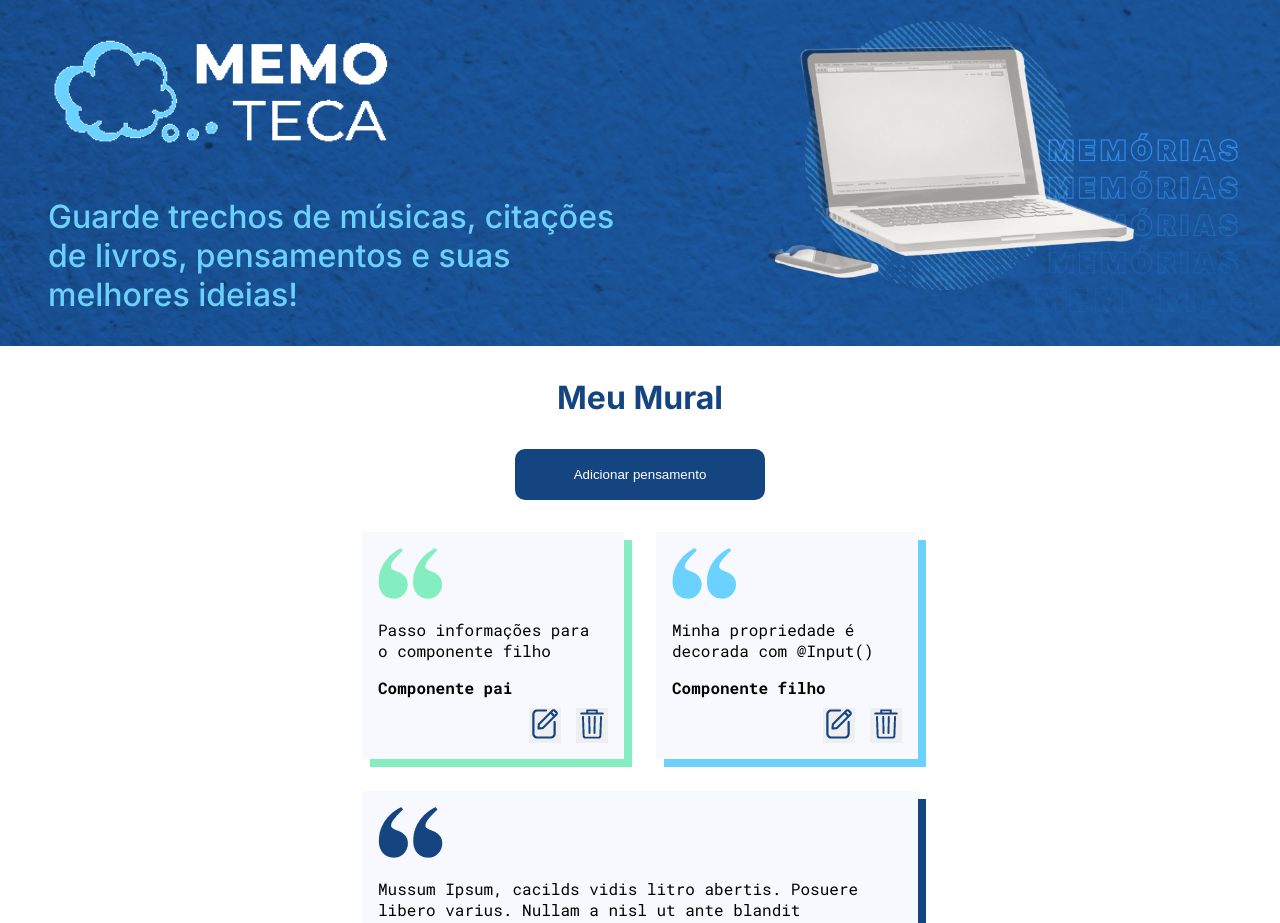
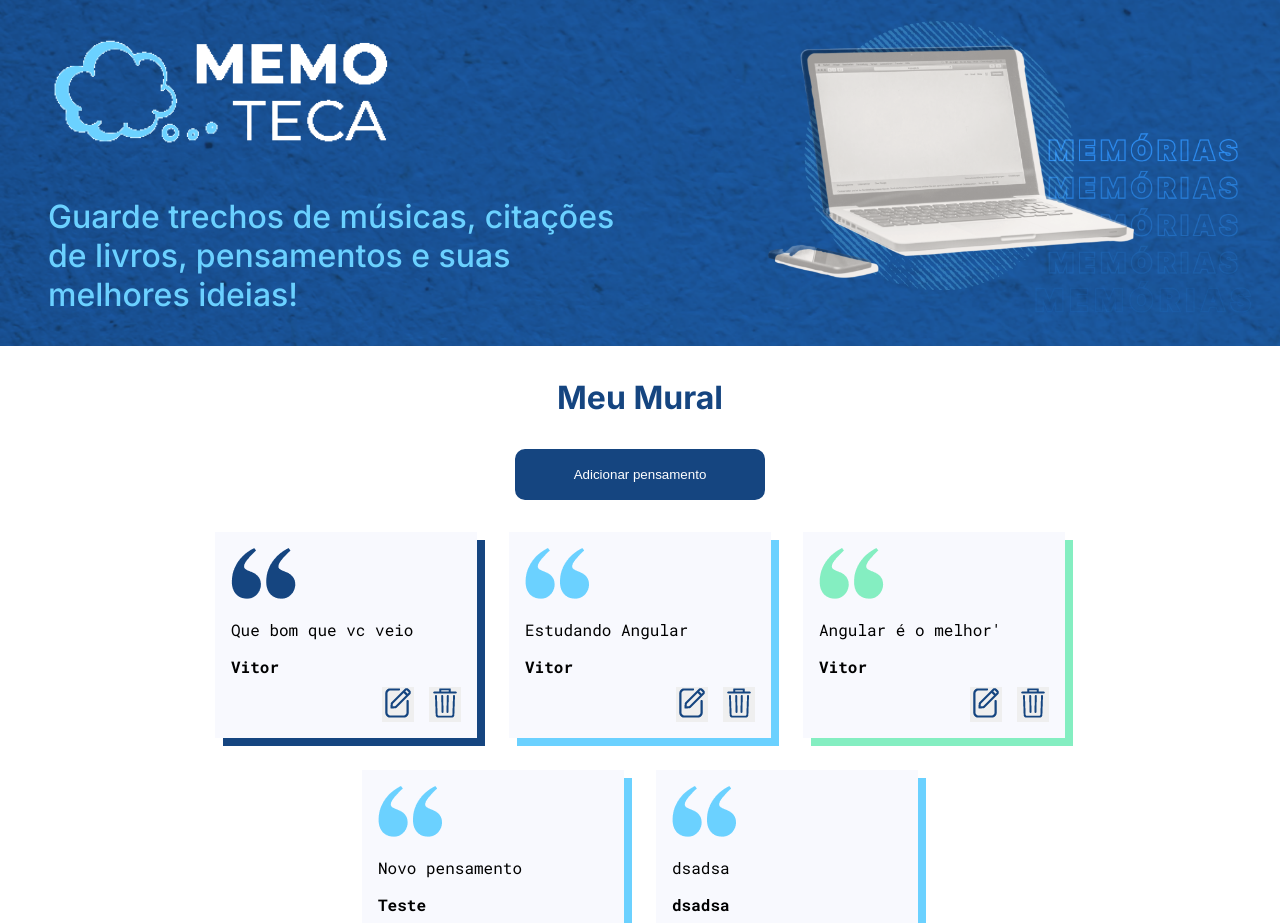
Before and after one commit to vitorcbs/memoteca, an Angular app: page /listarPensamento in a window 1280 px wide. Shown: the top 923 px of the page. Built offline with nearby package versions, Linux system fonts and the light colour scheme; data requests are answered from the project's data file.

Commit message:
Create and list Pensamentos functions

```diff
--- a/backend/db.json
+++ b/backend/db.json
@@ -17,6 +17,18 @@
       "conteudo": "Angular é o melhor'",
       "autoria": "Vitor",
       "modelo": "modelo3"
+    },
+    {
+      "conteudo": "Novo pensamento",
+      "autoria": "Teste",
+      "modelo": "modelo2",
+      "id": 4
+    },
+    {
+      "conteudo": "dsadsa",
+      "autoria": "dsadsa",
+      "modelo": "modelo2",
+      "id": 5
     }
   ]
 }
--- a/src/app/app.module.ts
+++ b/src/app/app.module.ts
@@ -1,7 +1,7 @@
 import { FormsModule } from '@angular/forms';
 import { BrowserModule } from '@angular/platform-browser';
 import { NgModule } from '@angular/core';
-
+import { HttpClientModule } from '@angular/common/http';
 import { AppRoutingModule } from './app-routing.module';
 import { AppComponent } from './app.component';
 import { CabecalhoComponent } from './componentes/cabecalho/cabecalho.component';
@@ -9,6 +9,7 @@ import { RodapeComponent } from './componentes/rodape/rodape.component';
 import { CriarPensamentoComponent } from './componentes/pensamentos/criar-pensamento/criar-pensamento.component';
 import { ListarPensamentosComponent } from './componentes/pensamentos/listar-pensamentos/listar-pensamentos.component';
 import { PensamentoComponent } from './componentes/pensamentos/pensamento/pensamento.component';
+
 
 @NgModule({
   declarations: [
@@ -22,7 +23,8 @@ import { PensamentoComponent } from './componentes/pensamentos/pensamento/pensam
   imports: [
     BrowserModule,
     AppRoutingModule,
-    FormsModule
+    FormsModule,
+    HttpClientModule
   ],
   providers: [],
   bootstrap: [AppComponent]
--- a/src/app/componentes/pensamentos/criar-pensamento/criar-pensamento.component.html
+++ b/src/app/componentes/pensamentos/criar-pensamento/criar-pensamento.component.html
@@ -88,7 +88,7 @@
     </div>
     <div class="acoes">
       <button (click)="criarPensamento()" class="botao">Salvar</button>
-      <button routerLink="/listarPensamento" (click)="cancelarPensamento()" class="botao">Cancelar</button>
+      <button (click)="cancelarPensamento()" class="botao">Cancelar</button>
     </div>
   </form>
 </section>
--- a/src/app/componentes/pensamentos/criar-pensamento/criar-pensamento.component.ts
+++ b/src/app/componentes/pensamentos/criar-pensamento/criar-pensamento.component.ts
@@ -1,4 +1,7 @@
+import { PensamentoService } from './../pensamento.service';
 import { Component, OnInit } from '@angular/core';
+import { Pensamento } from '../pensamento';
+import { Router } from '@angular/router';
 
 @Component({
   selector: 'app-criar-pensamento',
@@ -7,22 +10,27 @@ import { Component, OnInit } from '@angular/core';
 })
 export class CriarPensamentoComponent implements OnInit {
 
-  pensamento = {
-    id: '1',
-    conteudo: 'Aprendendo Angular',
-    autoria: 'Eu mesmo',
-    modelo: 'modelo1'
+  pensamento : Pensamento = {
+    conteudo: '',
+    autoria: '',
+    modelo: ''
   }
 
   criarPensamento() {
-    alert("Novo pensamento criado")
+    this.service.criar(this.pensamento).subscribe(() => {
+      this.router.navigate(['/listarPensamento'])
+    })
   }
 
   cancelarPensamento() {
-    alert("Novo pensamento cancelado")
+    this.router.navigate(['/listarPensamento'])
   }
 
-  constructor() {};
+  constructor(
+    private service: PensamentoService,
+    private router: Router
+    ) {};
 
-  ngOnInit(): void {};
+  ngOnInit(): void {
+  };
 }
--- a/src/app/componentes/pensamentos/listar-pensamentos/listar-pensamentos.component.ts
+++ b/src/app/componentes/pensamentos/listar-pensamentos/listar-pensamentos.component.ts
@@ -1,4 +1,6 @@
+import { PensamentoService } from './../pensamento.service';
 import { Component, OnInit } from '@angular/core';
+import { Pensamento } from '../pensamento';
 
 @Component({
   selector: 'app-listar-pensamentos',
@@ -6,26 +8,13 @@ import { Component, OnInit } from '@angular/core';
   styleUrls: ['./listar-pensamentos.component.css'],
 })
 export class ListarPensamentosComponent implements OnInit {
-  listaPensamentos = [
-    {
-      conteudo: 'Passo informações para o componente filho',
-      autoria: 'Componente pai',
-      modelo: 'modelo3',
-    },
-    {
-      conteudo: 'Minha propriedade é decorada com @Input()',
-      autoria: 'Componente filho',
-      modelo: 'modelo2',
-    },
-    {
-      conteudo:
-        'Mussum Ipsum, cacilds vidis litro abertis. Posuere libero varius. Nullam a nisl ut ante blandit hendrerit. Aenean sit amet nisi. Diuretics paradis num copo é motivis de denguis. Atirei o pau no gatis, per gatis num morreus. Interessantiss quisso pudia ce receita de bolis, mais bolis eu num gostis. Sapien in monti palavris qui num significa nadis i pareci latim.',
-      autoria: '',
-      modelo: 'modelo1',
-    },
-  ];
+  listaPensamentos : Pensamento[] = [];
 
-  constructor() {}
+  constructor(private service: PensamentoService) {}
 
-  ngOnInit(): void {}
+  ngOnInit(): void {
+    this.service.listar().subscribe((listaPensamentos) => {
+      this.listaPensamentos = listaPensamentos
+    });   //llista os pensamentos quando o componente abrir, subscribe emite notificações para observable quando há mudanças
+  }
 }
--- /dev/null
+++ b/src/app/componentes/pensamentos/pensamento.service.ts
@@ -0,0 +1,21 @@
+import { Injectable } from '@angular/core';
+import { HttpClient } from '@angular/common/http'
+import { Pensamento } from './pensamento';
+import { Observable } from 'rxjs';
+
+@Injectable({
+  providedIn: 'root'
+})
+export class PensamentoService {
+
+  private readonly API = 'http://localhost:3000/pensamentos'
+  constructor(private http: HttpClient) { }
+
+  listar() : Observable<Pensamento[]> {
+    return this.http.get<Pensamento[]>(this.API)  //pega lista de pensamentos da API
+  }
+
+  criar(pensamento : Pensamento): Observable<Pensamento> {
+    return this.http.post<Pensamento>(this.API, pensamento)
+  }
+}
--- a/src/app/componentes/pensamentos/pensamento.ts
+++ b/src/app/componentes/pensamentos/pensamento.ts
@@ -1,5 +1,5 @@
-interface Pensamento {
-  id: number
+export interface Pensamento {
+  id?: number
   conteudo: string
   autoria: string
   modelo: string
--- a/src/app/componentes/pensamentos/pensamento/pensamento.component.ts
+++ b/src/app/componentes/pensamentos/pensamento/pensamento.component.ts
@@ -1,4 +1,5 @@
 import { Component, Input, OnInit } from '@angular/core';
+import { Pensamento } from '../pensamento';
 
 @Component({
   selector: 'app-pensamento',
@@ -8,6 +9,7 @@ import { Component, Input, OnInit } from '@angular/core';
 export class PensamentoComponent implements OnInit {
 
   @Input() pensamento : Pensamento  = {   //agora ela recebe informações do componente pai ListarPensamentos
+    id: 0,
     conteudo: '',
     autoria: '',
     modelo: ''
```
Also changed, not shown: src/app/componentes/pensamentos/pensamento/pensamento.module.ts (deleted, +0 -12 lines), 1 other file (tests, documents, lock files or other folders).
